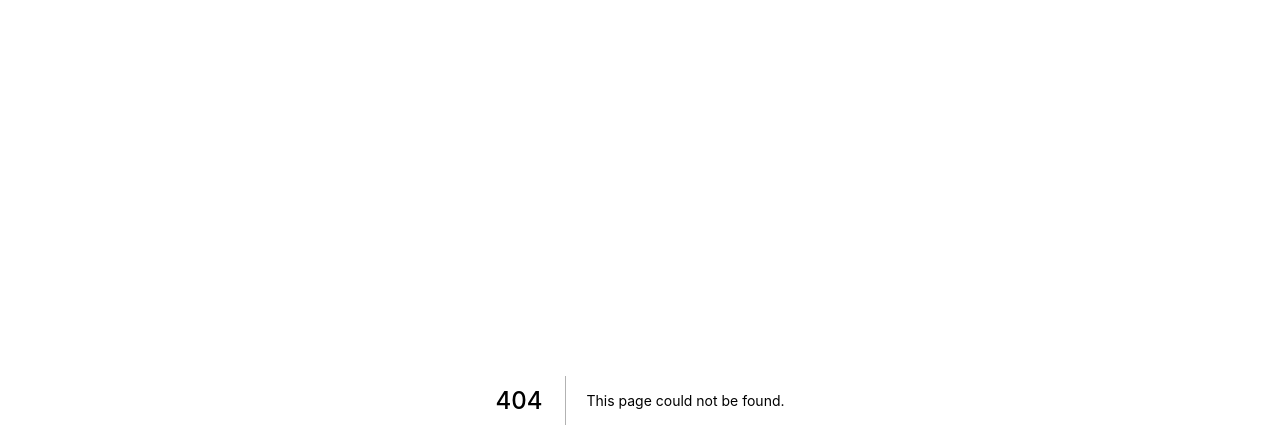
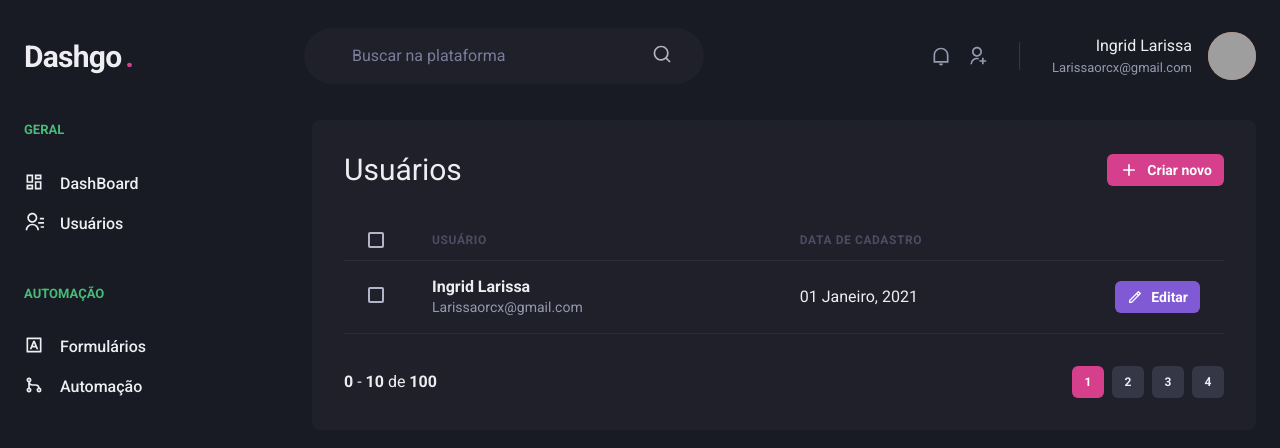
Before and after one commit to larissaorcx/Dashgo, a Next.js app: page /users in a window 1280 px wide. Before the commit this address had no page. Shown: the top 448 px of the page. Built offline with nearby package versions, Linux system fonts and the light colour scheme; grey boxes are pictures that could not be loaded.

Commit message:
Controle de usuários

```diff
--- a/package.json
+++ b/package.json
@@ -14,7 +14,7 @@
     "@emotion/react": "^11.4.1",
     "@emotion/styled": "^11.3.0",
     "@hookform/resolvers": "^2.8.2",
-    "apexcharts": "^3.28.3",
+    "apexcharts": "^3.32.1",
     "axios": "^0.24.0",
     "framer-motion": "^4.1.17",
     "next": "11.1.2",
--- /dev/null
+++ b/src/components/Pagination.tsx
@@ -0,0 +1,52 @@
+import { Box, Button, Stack } from "@chakra-ui/react";
+
+export function Pagination(){
+    return(
+        <Stack direction="row" spacing="6" mt="8" justify="space-between" align="center">
+            <Box>
+                <strong>0</strong> - <strong>10</strong> de <strong>100</strong>
+            </Box>
+           <Stack direction="row" spacing="2">
+            <Button
+                size="sm"
+                fontSize="xs"
+                w="4"
+                colorScheme="pink"
+                desabled
+                _disabled={{
+                    bgColor: 'pink.500',
+                    cursor: 'default',
+                    }}>
+                    1
+                </Button>s
+                <Button
+                size="sm"
+                fontSize="xs"
+                w="4"
+                bgColor="gray.700"
+                _hover={{bg:'gray.500'}}
+                >
+                    2
+                </Button>
+                <Button
+                size="sm"
+                fontSize="xs"
+                w="4"
+                bgColor="gray.700"
+                _hover={{bg:'gray.500'}}
+                >
+                    3
+                </Button>
+                <Button
+                size="sm"
+                fontSize="xs"
+                w="4"
+                bgColor="gray.700"
+                _hover={{bg:'gray.500'}}
+                >
+                    4
+                </Button>
+           </Stack>
+        </Stack>
+    );
+}
--- /dev/null
+++ b/src/pages/users/index.tsx
@@ -0,0 +1,68 @@
+import { Box, Button, Checkbox, Flex, Heading, Icon, Table, Tbody, Td, Th, Thead, Tr, Text } from "@chakra-ui/react";
+import { RiAddLine, RiPencilLine } from "react-icons/ri";
+import { Header } from "../../components/Header";
+import { Pagination } from "../../components/Pagination";
+import { Sidebar } from "../../components/Sidebar";
+
+export default function UserList() {
+    return(
+        <Box>
+            <Header />
+            <Flex w="100%" my="6"maxWidth={1480} mx="auto" px="6">
+                <Sidebar />
+                <Box flex="1" borderRadius={8} bg="gray.800" p="8">
+                    <Flex mb="8" justify="space-between" align="center">
+                        <Heading size="lg" fontWeight="normal">Usuários</Heading>
+                        <Button
+                          as="a"
+                          size="sm"
+                          fontSize="sm"
+                          colorScheme="pink"
+                          leftIcon={<Icon as={RiAddLine} fontSize="20"/>}>
+                              Criar novo
+                        </Button>
+                    </Flex>
+
+                    <Table colorScheme="whiteAlpha" >
+                        <Thead>
+                            <Tr>
+                                <Th px="6" color="gray.300" width="8">
+                                   <Checkbox colorScheme="pink" />
+                                </Th>
+                                <Th> Usuário</Th>
+                                <Th>Data de cadastro</Th>
+                                <Th width="8"></Th>
+                            </Tr>
+                        </Thead>
+                        <Tbody>
+                            <Tr>
+                                <Td px="6">
+                                <Checkbox colorScheme="pink" />
+                                </Td>
+                                <Td>
+                                    <Box>
+                                        <Text fontWeight="bold" >Ingrid Larissa</Text>
+                                        <Text fontSize="sm" color="gray.300">Larissaorcx@gmail.com</Text>
+                                    </Box>
+                                </Td>
+                                <Td>01 Janeiro, 2021</Td>
+                                <Td>
+                                    <Button
+                                    as="a"
+                                    size="sm"
+                                    fontSize="sm"
+                                    colorScheme="purple"
+                                    leftIcon={<Icon as={RiPencilLine} fontSize="16"/>}>
+                                        Editar
+                                    </Button>
+                                </Td>
+                            </Tr>
+                        </Tbody>
+                    </Table>
+                    <Pagination />
+                </Box>
+            </Flex>
+        </Box>
+
+    )
+}
```
Also changed, not shown: src/pages/dashboard.tsx (+68 -2 lines), 1 other file (tests, documents, lock files or other folders).
